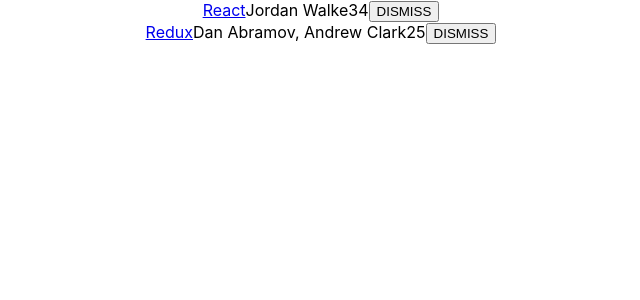
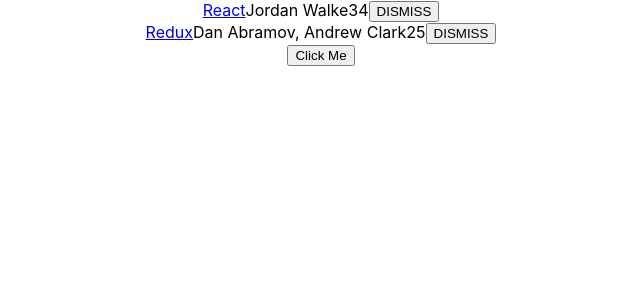
Before and after one commit to 3daddict/road-to-react, a React (Create React App) app: page / in a window 1280 px wide. Shown: the top 300 px of the page, without its empty margins (319-959 px from the left). Built offline with nearby package versions, Linux system fonts and the light colour scheme.

Commit message:
binding example created

```diff
--- a/src/App.js
+++ b/src/App.js
@@ -1,4 +1,5 @@
 import React, { Component } from 'react';
+import Bind from './components/bindExampleBtn';
 import './App.css';
 
 const list = [
@@ -57,6 +58,7 @@ class App extends Component {
 					</span>
 				</div>
 		  )}
+		  <Bind />
       </div>
     );
   }
--- /dev/null
+++ b/src/components/bindExampleBtn.js
@@ -0,0 +1,22 @@
+import React, { Component } from 'react';
+
+class ExplainBindingsComponent extends Component {
+    constructor(props){
+        super(props);
+
+        this.onClickMe = this.onClickMe.bind(this);
+    }
+    onClickMe(){
+        console.log(this);
+    }
+
+    render(){
+        return (
+            <button onClick={this.onClickMe} type="button ">
+                Click Me
+            </button>
+        )
+    }
+}
+
+export default ExplainBindingsComponent;
```
